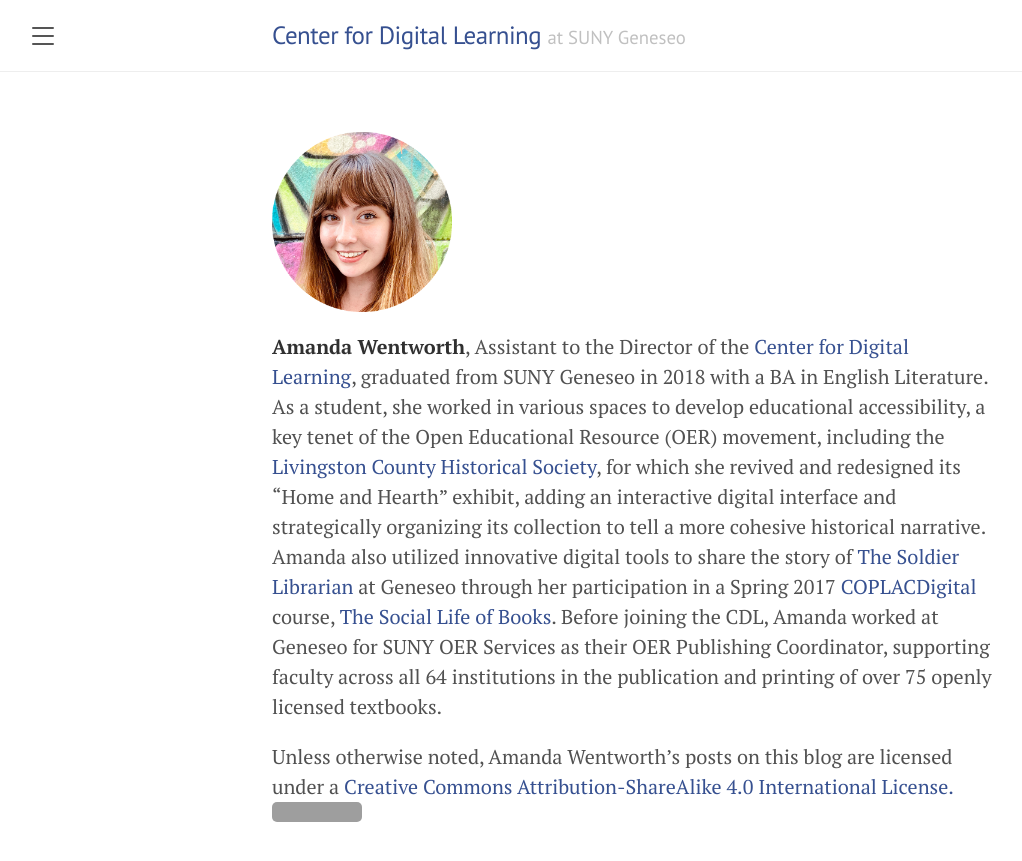
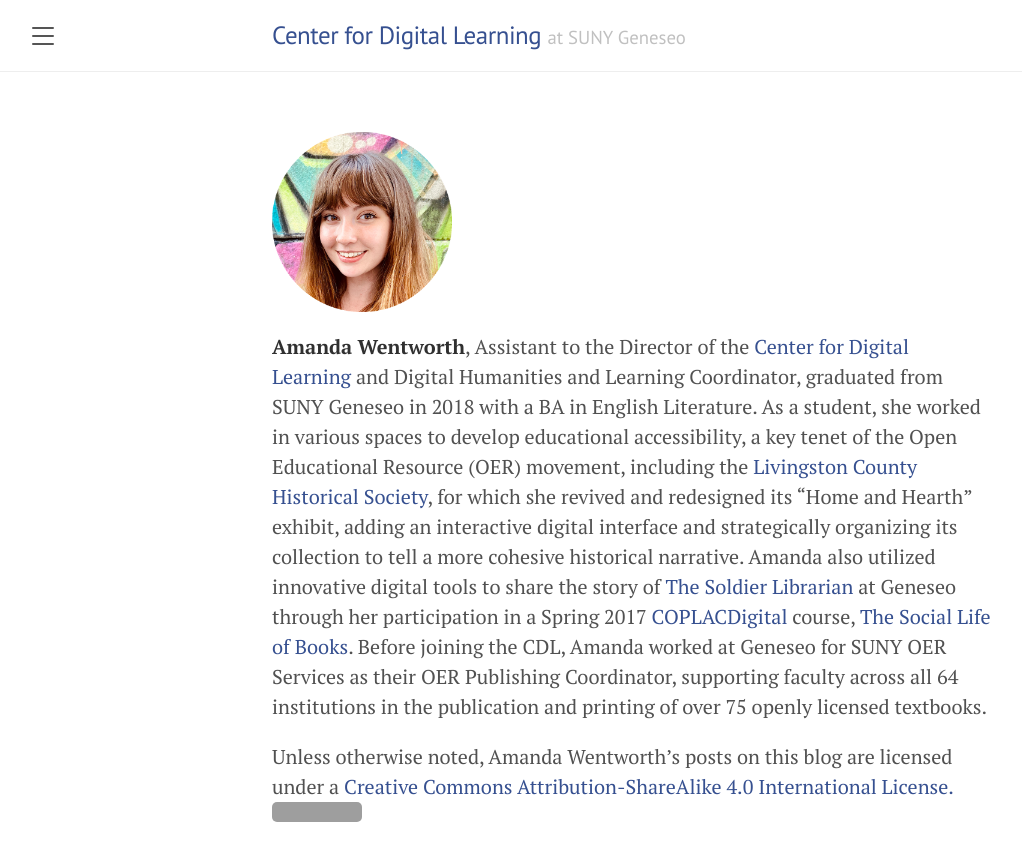
Before and after one commit to cdl-geneseo/cdl-geneseo.github.io, a Jekyll site: the page built from authors/wentworth.md, in a window 1280 px wide. Shown: the top 861 px of the page, without its empty margins (8-1030 px from the left). Built offline with Jekyll 4.4.1, drawn with Linux system fonts in a browser that asks for light colours; grey boxes are pictures that could not be loaded.

```diff
--- a/authors/wentworth.md
+++ b/authors/wentworth.md
@@ -5,6 +5,6 @@ title: Amanda Wentworth
 
 <img src="/images/wentworth.png" alt="Amanda Wentworth" style="width:25%;"  />
 
-**Amanda Wentworth**, Assistant to the Director of the [Center for Digital Learning](https://www.geneseo.edu/cdl), graduated from SUNY Geneseo in 2018 with a BA in English Literature. As a student, she worked in various spaces to develop educational accessibility, a key tenet of the Open Educational Resource (OER) movement, including the [Livingston County Historical Society](https://www.livingstoncountyhistoricalsociety.com/), for which she revived and redesigned its “Home and Hearth” exhibit, adding an interactive digital interface and strategically organizing its collection to tell a more cohesive historical narrative. Amanda also utilized innovative digital tools to share the story of [The Soldier Librarian](http://slob.coplacdigital.org/geneseo/) at Geneseo through her participation in a Spring 2017 [COPLACDigital](http://coplacdigital.org/) course, [The Social Life of Books](http://slob.coplacdigital.org/). Before joining the CDL, Amanda worked at Geneseo for SUNY OER Services as their OER Publishing Coordinator, supporting faculty across all 64 institutions in the publication and printing of over 75 openly licensed textbooks.
+**Amanda Wentworth**, Assistant to the Director of the [Center for Digital Learning](https://www.geneseo.edu/cdl) and Digital Humanities and Learning Coordinator, graduated from SUNY Geneseo in 2018 with a BA in English Literature. As a student, she worked in various spaces to develop educational accessibility, a key tenet of the Open Educational Resource (OER) movement, including the [Livingston County Historical Society](https://www.livingstoncountyhistoricalsociety.com/), for which she revived and redesigned its “Home and Hearth” exhibit, adding an interactive digital interface and strategically organizing its collection to tell a more cohesive historical narrative. Amanda also utilized innovative digital tools to share the story of [The Soldier Librarian](http://slob.coplacdigital.org/geneseo/) at Geneseo through her participation in a Spring 2017 [COPLACDigital](http://coplacdigital.org/) course, [The Social Life of Books](http://slob.coplacdigital.org/). Before joining the CDL, Amanda worked at Geneseo for SUNY OER Services as their OER Publishing Coordinator, supporting faculty across all 64 institutions in the publication and printing of over 75 openly licensed textbooks.
 
 Unless otherwise noted, Amanda Wentworth's posts on this blog are licensed under a <a rel="license" href="http://creativecommons.org/licenses/by-sa/4.0/">Creative Commons Attribution-ShareAlike 4.0 International License.</a><br /><a rel="license" href="http://creativecommons.org/licenses/by-sa/4.0/"><img alt="Creative Commons License" style="border-width:0;" src="https://i.creativecommons.org/l/by-sa/4.0/88x31.png" /></a>
```
Also changed, not shown: _posts/2020-08-04-yearone.md (+1 -1 lines).
